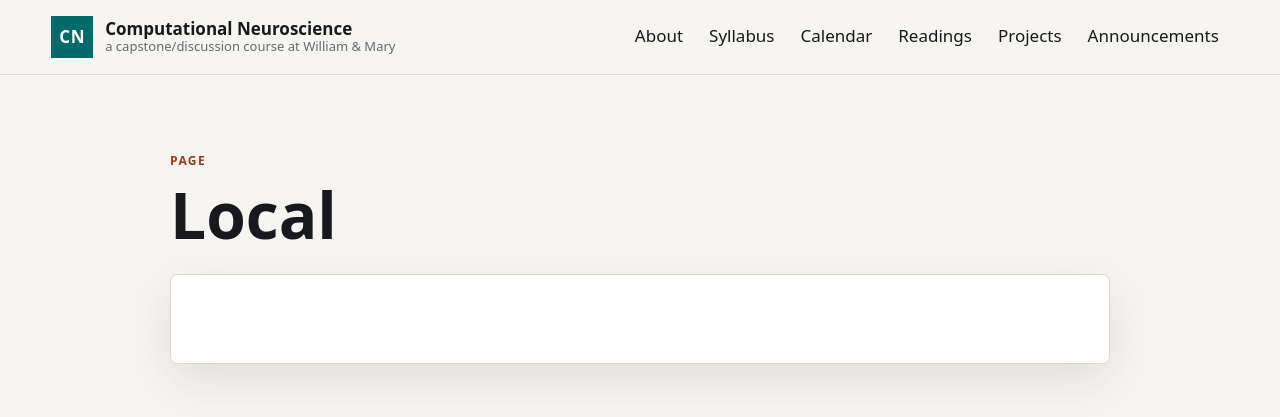
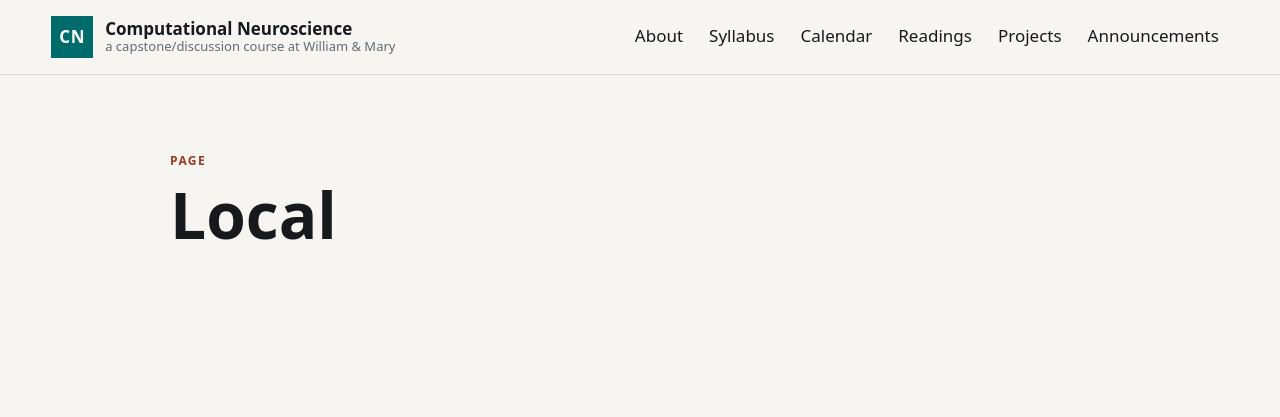
Before and after one commit to gregconradismith/computational-neuroscience, a Jekyll site: the page built from docs/_materials/local.md, in a window 1280 px wide. Shown: the top 417 px of the page. Built offline with Jekyll 4.4.1, drawn with Linux system fonts in a browser that asks for light colours.

Commit message:
Remove boxed page content

```diff
--- a/docs/assets/site.css
+++ b/docs/assets/site.css
@@ -281,11 +281,11 @@ main { min-height: 70vh; }
   margin-bottom: 10px;
 }
 .wp-content {
-  background: var(--surface);
-  border: 1px solid var(--line);
-  border-radius: 8px;
-  padding: clamp(20px, 4vw, 44px);
-  box-shadow: var(--shadow);
+  background: transparent;
+  border: 0;
+  border-radius: 0;
+  padding: 0;
+  box-shadow: none;
 }
 .wp-content h1, .wp-content h2, .wp-content h3 { line-height: 1.15; margin-top: 1.5em; }
 .wp-content h1:first-child, .wp-content h2:first-child, .wp-content h3:first-child { margin-top: 0; }
```
